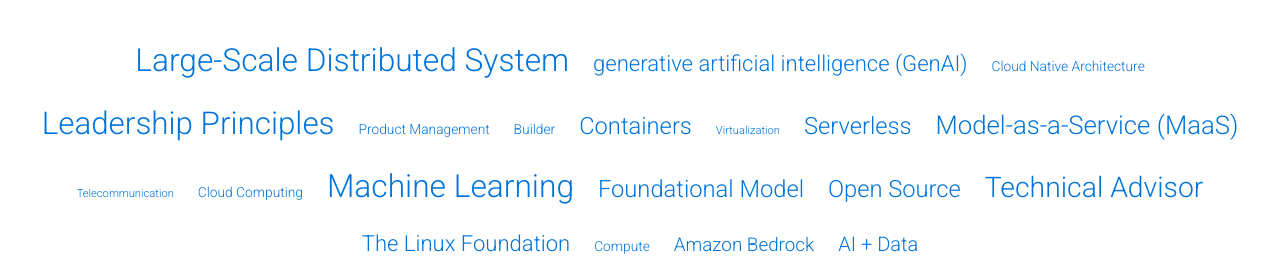
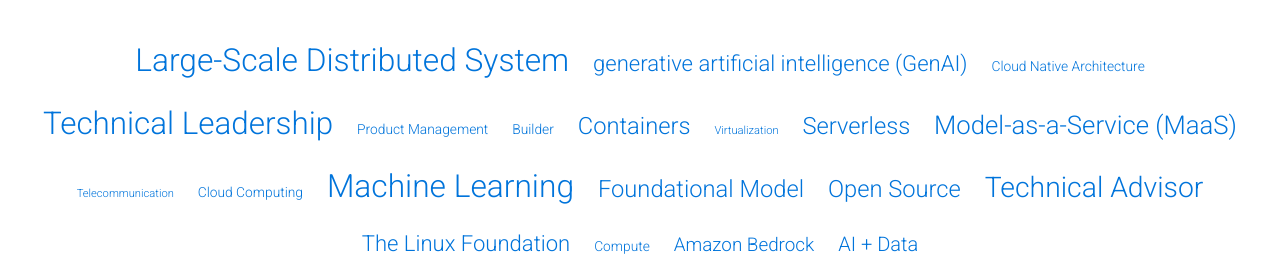
Before and after one commit to gfw001/gfw001.github.io, a Jekyll site: the page index.html, which Jekyll copies as it is, in a window 1280 px wide. Shown: the part 1014-1279 px from the top of the page. Built offline with Jekyll 4.4.1, drawn with Linux system fonts in a browser that asks for light colours; nearby versions of some CDN libraries; library files that are not in the unit come from our copies; comment, search, counter and statistics services are not loaded; a style sheet for code colours, icons or effects is not loaded.

Commit message:
Update index.html

```diff
--- a/index.html
+++ b/index.html
@@ -230,7 +230,7 @@
                    <a href="" style="font-size:1.9808597661330818rem">Large-Scale Distributed System</a>
                    <a href="" style="font-size:1.3797423688644388rem">generative artificial intelligence (GenAI)</a>
                    <a href="" style="font-size:0.8624203575907899rem">Cloud Native Architecture</a>
-                   <a href="" style="font-size:1.9610478096093238rem">Leadership Principles</a>
+                   <a href="" style="font-size:1.9610478096093238rem">Technical Leadership</a>
                    <a href="" style="font-size:0.8624203575907899rem">Product Management</a>
                    <a href="" style="font-size:0.8624203575907899rem">Builder</a>
                    <a href="" style="font-size:1.4826779887263513rem">Containers</a>
```
